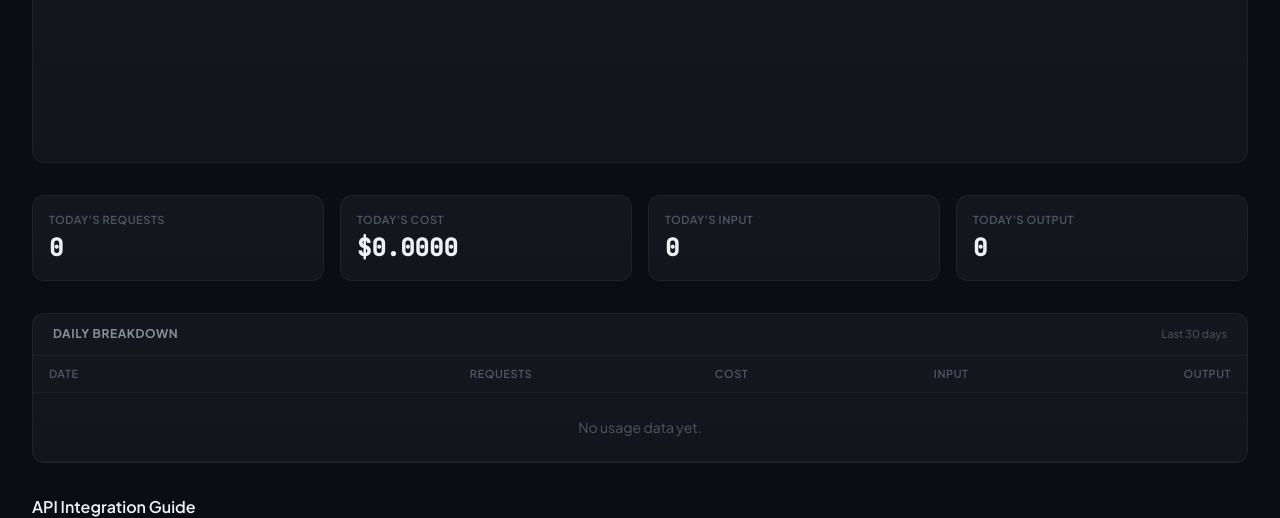
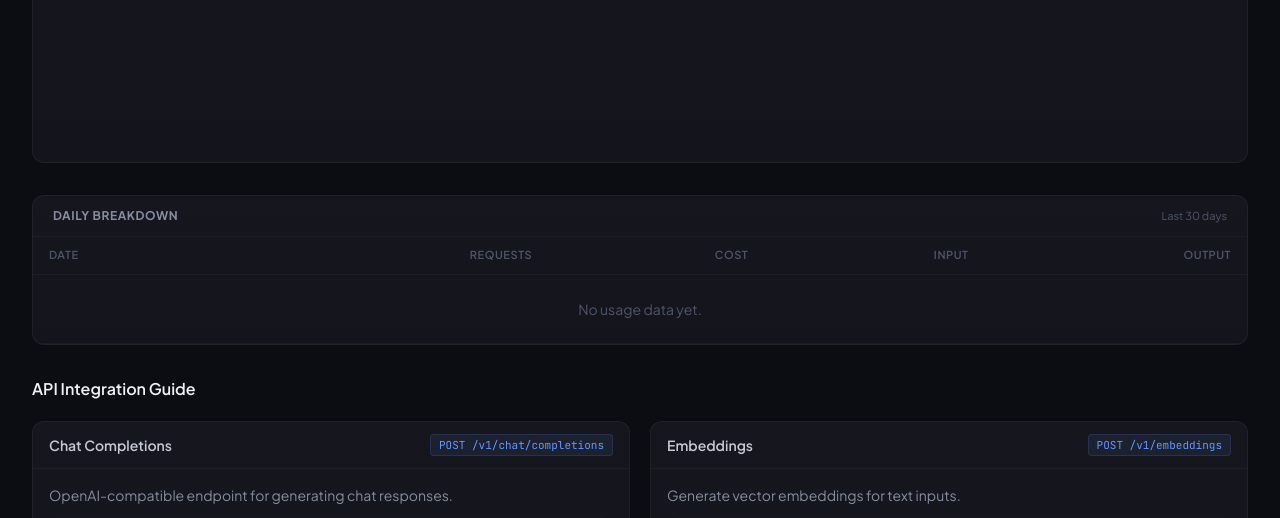
Before and after one commit to bwinken/llm-gateway, a Python web app: template app/templates/dashboard.html in a window 1280 px wide. Shown: the part 1112-1630 px from the top of the page. Run offline with Jinja, Linux system fonts and the light colour scheme; the template is opened without the code that fills it, so the values that code supplies are empty; some libraries are stand-ins or nearby versions.

Commit message:
Remove duplicate Today's stats cards from dashboard
The "Today's Detail" block under the Usage Trend chart showed the
same Requests/Cost/Input/Output values already rendered in the
top "Today's Stats" row, so the dashboard displayed each stat
twice. Drop the lower block and keep today_str (still needed by
the Daily Breakdown table).

```diff
--- a/app/templates/dashboard.html
+++ b/app/templates/dashboard.html
@@ -296,28 +296,7 @@
     }
 </script>
 
-{# ── Today's Detail ── #}
 {% set today_str = now_utc.strftime('%Y-%m-%d') %}
-{% set today_data = trend_data | selectattr('date', 'equalto', today_str) | list %}
-{% set td = today_data[0] if today_data else {'reqs': 0, 'cost': 0, 'input_tokens': 0, 'output_tokens': 0} %}
-<div class="grid grid-cols-2 md:grid-cols-4 gap-4 mb-8 gw-anim">
-    <div class="gw-card p-4">
-        <div class="text-[11px] font-semibold text-t4 uppercase tracking-wider mb-1">Today's Requests</div>
-        <div class="text-2xl font-bold text-t1 font-mono tabular-nums">{{ td.reqs }}</div>
-    </div>
-    <div class="gw-card p-4">
-        <div class="text-[11px] font-semibold text-t4 uppercase tracking-wider mb-1">Today's Cost</div>
-        <div class="text-2xl font-bold text-t1 font-mono tabular-nums">${{ "%.4f"|format(td.cost) }}</div>
-    </div>
-    <div class="gw-card p-4">
-        <div class="text-[11px] font-semibold text-t4 uppercase tracking-wider mb-1">Today's Input</div>
-        <div class="text-2xl font-bold text-t1 font-mono tabular-nums">{{ format_token(td.input_tokens) }}</div>
-    </div>
-    <div class="gw-card p-4">
-        <div class="text-[11px] font-semibold text-t4 uppercase tracking-wider mb-1">Today's Output</div>
-        <div class="text-2xl font-bold text-t1 font-mono tabular-nums">{{ format_token(td.output_tokens) }}</div>
-    </div>
-</div>
 
 {# ── Daily Breakdown Table ── #}
 <div class="gw-card overflow-hidden mb-8 gw-anim">
```
